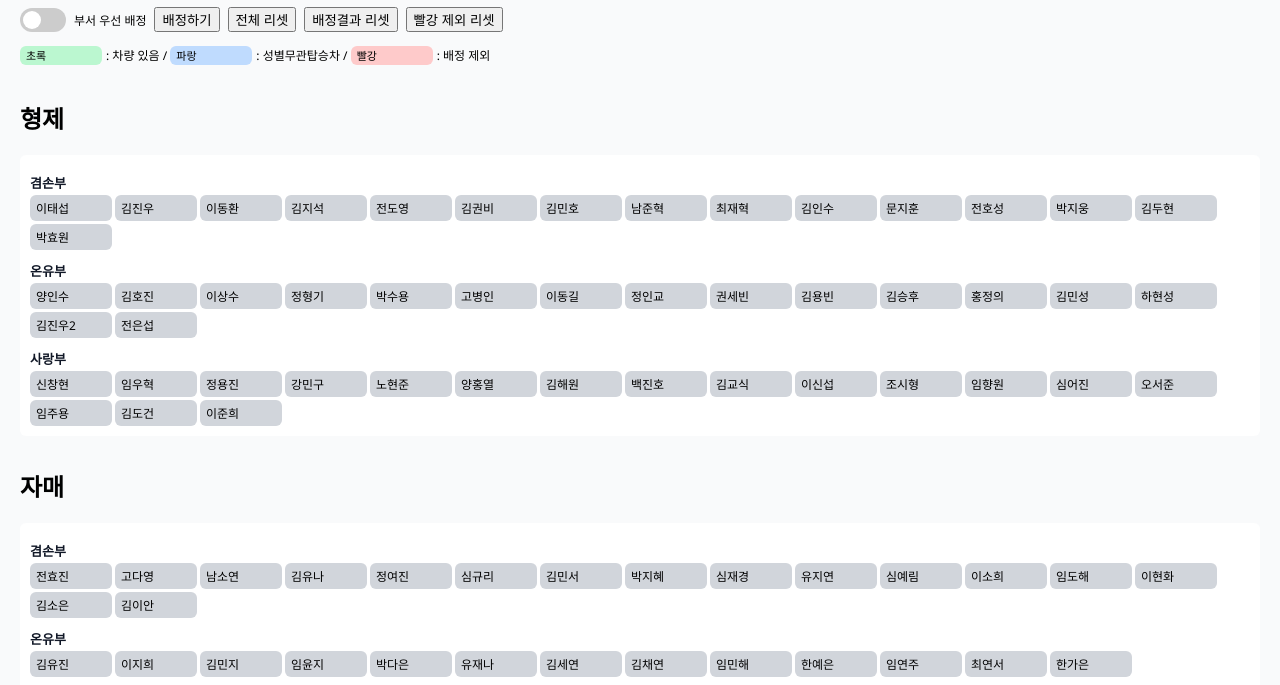
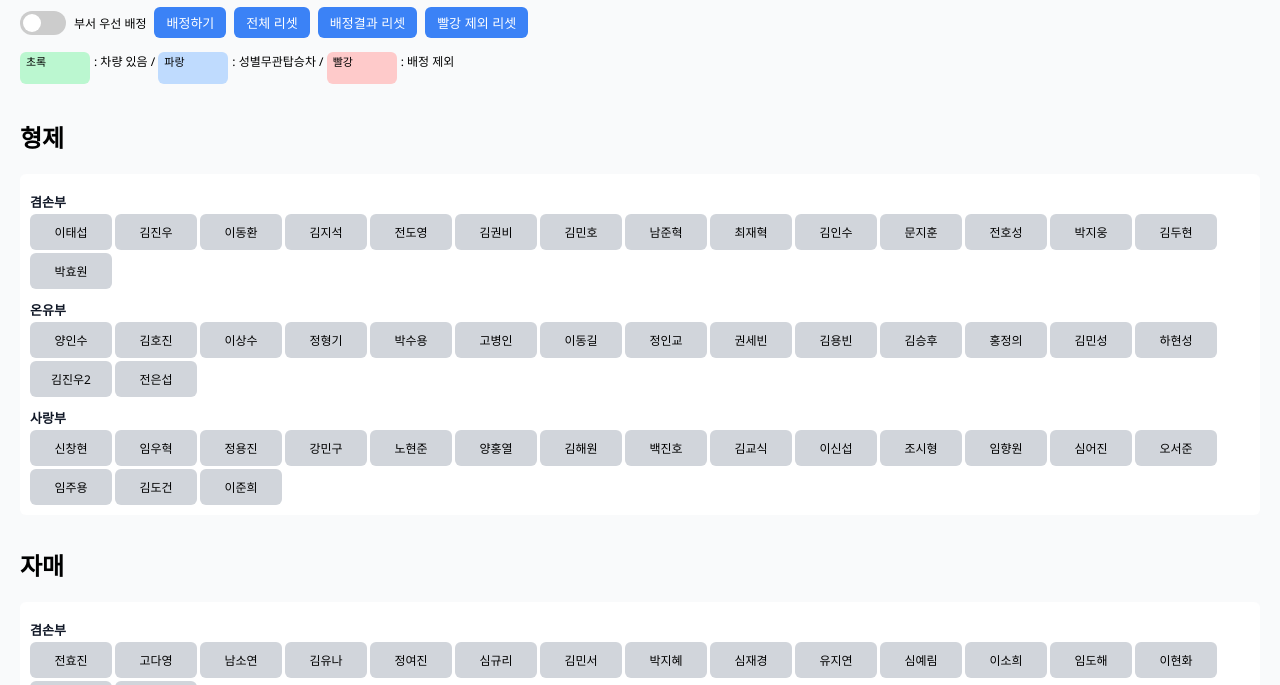
Before and after one commit to jw0921-kim/car, a plain HTML site: page index.html in a window 1280 px wide. Shown: the part 49-734 px from the top of the page. Drawn offline with Linux system fonts and the light colour scheme.

Commit message:
Update style.css

```diff
--- a/style.css
+++ b/style.css
@@ -15,6 +15,9 @@ header {
 }
 
 .controls {
+  flex-wrap: wrap;
+  gap: 10px;
+  font-size: 13px;
   display: flex;
   flex-wrap: wrap;
   align-items: center;
@@ -44,6 +47,11 @@ h1 {
 }
 
 .card {
+  display: flex;
+  align-items: center;
+  justify-content: center;
+  min-width: 58px;
+  height: 28px;
   padding: 4px 6px;
   border-radius: 6px;
   background: #d1d5db;
@@ -118,8 +126,27 @@ input:checked + .slider:before {
   line-height: 1.4;
 }
 .legend .card {
+  display: flex;
+  align-items: center;
+  justify-content: center;
+  min-width: 58px;
+  height: 28px;
   display: inline-block;
   padding: 2px 6px;
   font-size: 11px;
   margin-right: 4px;
 }
+
+
+button {
+  padding: 6px 12px;
+  font-size: 13px;
+  border: none;
+  background: #3b82f6;
+  color: white;
+  border-radius: 6px;
+  cursor: pointer;
+}
+button:hover {
+  background: #2563eb;
+}
```
